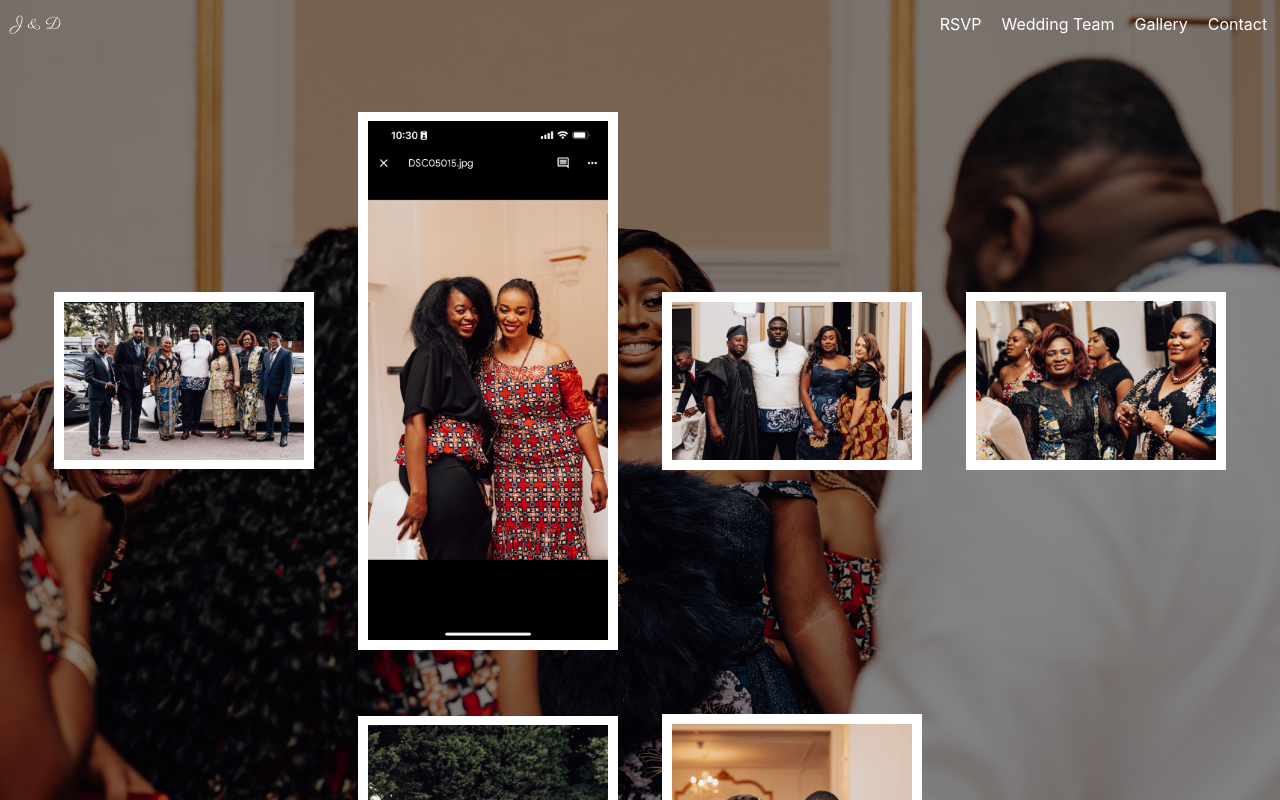
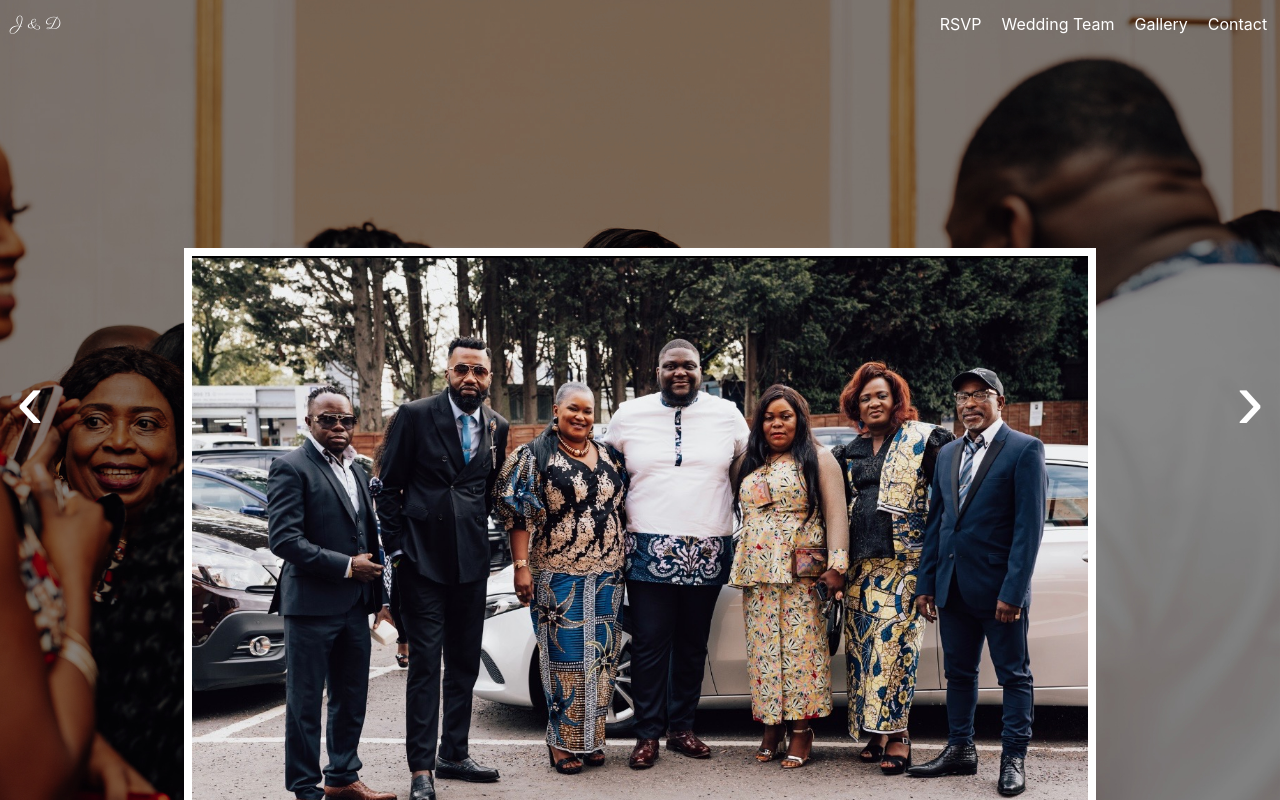
Before and after one commit to chadrakh/RSVPWebsite, a React (Create React App) app: page /gallery in a window 1280 px wide. Shown: the top 800 px of the page. Built offline with nearby package versions, Linux system fonts and the light colour scheme.

Commit message:
Prototype for touch control capabilities for the image gallery

```diff
--- a/src/components/common/Cards/Card.tsx
+++ b/src/components/common/Cards/Card.tsx
@@ -1,9 +1,15 @@
 import styled from '@emotion/styled';
 import { FC, ReactNode } from 'react';
 
-const StyledCard = styled.div`
+type CardProps = {
+    padding?: "0.5em" | "1em" | "1.5em" | "2em" | "2.5em" | "3em";
+    margin?: "0.5em" | "1em" | "1.5em" | "2em" | "2.5em" | "3em";
+}
+
+const StyledCard = styled.div<CardProps>`
   width: 100%;
-  padding: 4%;
+  padding: ${(props) => (props.padding)};
+  margin: ${(props) => (props.margin)};
   background-color: white;
   display: flex;
   text-align: center;
@@ -14,11 +20,13 @@ const StyledCard = styled.div`
 
 type Props = {
     children: ReactNode;
+    padding?: "0.5em" | "1em" | "1.5em" | "2em" | "2.5em" | "3em";
+    margin?: "0.5em" | "1em" | "1.5em" | "2em" | "2.5em" | "3em";
 };
 
-const Card: FC<Props> = ({children}) => {
+const Card: FC<Props> = ({ children, padding, margin }) => {
     return(
-        <StyledCard>
+        <StyledCard padding={padding} margin={margin}>
             {children}
         </StyledCard>
     )
--- a/src/components/pages/image-gallery/ImageGallery.tsx
+++ b/src/components/pages/image-gallery/ImageGallery.tsx
@@ -1,18 +1,99 @@
-import Card from "../../common/Cards/Card"
-import CardGrid from "../../common/Cards/CardGrid"
-import Image from "../../common/Image/Image"
-import { TRAD_IMAGES } from "../../../store/consts/consts"
+import { useState, useRef } from 'react';
+import Card from '../../common/Cards/Card';
+import Image from '../../common/Image/Image';
+import { TRAD_IMAGES } from '../../../store/consts/consts';
+import styled from '@emotion/styled';
+
+const CardGrid = styled.div`
+  margin: 5% auto;
+`;
+
+const SlideshowContainer = styled.div`
+  display: flex;
+  align-items: center;
+  flex-direction: column;
+  margin: 15vw;
+`;
+
+const NavigationButton = styled.button`
+  position: absolute;
+  top: 50%;
+  transform: translateY(-50%);
+  background-color: transparent;
+  border: none;
+  color: #fff;
+  font-size: 84px;
+  cursor: pointer;
+`;
+
+const PreviousButton = styled(NavigationButton)`
+  left: 10px;
+`;
+
+const NextButton = styled(NavigationButton)`
+  right: 10px;
+`;
 
 const ImageGallery = () => {
-    return(
-        <CardGrid>
-          {TRAD_IMAGES.map((imageName, index) => (
-            <Card key={index}>
+  const itemsPerPage = 3; // Number of TRAD_IMAGES items to show per page
+  const [currentPage, setCurrentPage] = useState(1);
+  const totalPages = Math.ceil(TRAD_IMAGES.length / itemsPerPage);
+  const containerRef = useRef<HTMLDivElement>(null);
+  const [startX, setStartX] = useState(0);
+
+  const handlePrevPage = () => {
+    setCurrentPage((prevPage) => Math.max(prevPage - 1, 1));
+  };
+
+  const handleNextPage = () => {
+    setCurrentPage((prevPage) => Math.min(prevPage + 1, totalPages));
+  };
+
+  const handleTouchStart = (e: React.TouchEvent<HTMLDivElement>) => {
+    setStartX(e.touches[0].clientX);
+  };
+
+  const handleTouchMove = (e: React.TouchEvent<HTMLDivElement>) => {
+    e.preventDefault();
+  };
+
+  const handleTouchEnd = (e: React.TouchEvent<HTMLDivElement>) => {
+    const distance = e.changedTouches[0].clientX - startX;
+    const threshold = window.innerWidth / 5; // Minimum swipe distance to trigger navigation
+
+    if (distance > threshold) {
+      handlePrevPage();
+    } else if (distance < -threshold) {
+      handleNextPage();
+    }
+  };
+
+  const startIndex = (currentPage - 1) * itemsPerPage;
+  const endIndex = startIndex + itemsPerPage;
+
+  return (
+    <>
+      <CardGrid ref={containerRef} onTouchStart={handleTouchStart} onTouchMove={handleTouchMove} onTouchEnd={handleTouchEnd}>
+        {totalPages > 1 && (
+          <PreviousButton onClick={handlePrevPage} disabled={currentPage === 1}>
+            &#8249;
+          </PreviousButton>
+        )}
+        <SlideshowContainer>
+          {TRAD_IMAGES.slice(startIndex, endIndex).map((imageName, index) => (
+            <Card key={index} padding="0.5em" margin="0.5em">
               <Image src={require('../../../assets/gallery/' + imageName)} alt={imageName} />
             </Card>
           ))}
-        </CardGrid>
-    )
-}
+        </SlideshowContainer>
+        {totalPages > 1 && (
+          <NextButton onClick={handleNextPage} disabled={currentPage === totalPages}>
+            &#8250;
+          </NextButton>
+        )}
+      </CardGrid>
+    </>
+  );
+};
 
-export default ImageGallery
+export default ImageGallery;
```
